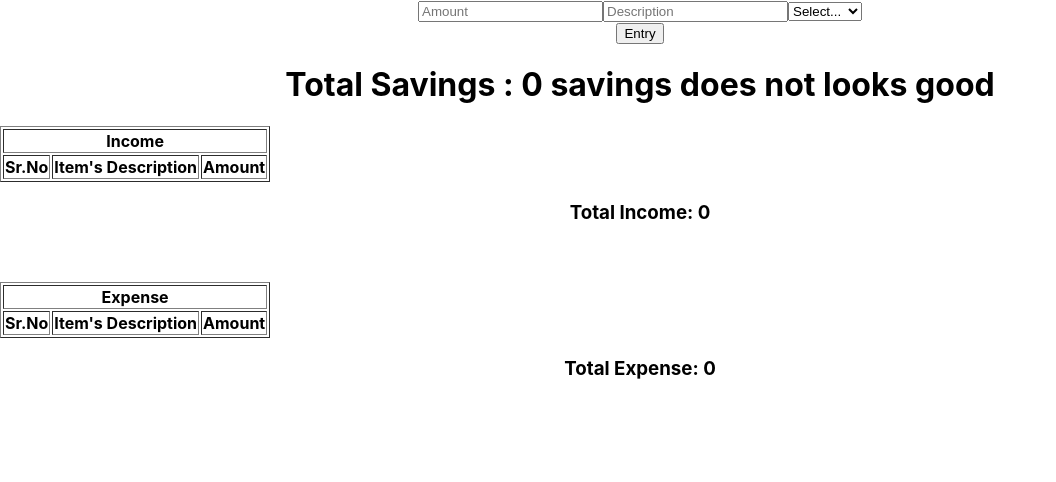
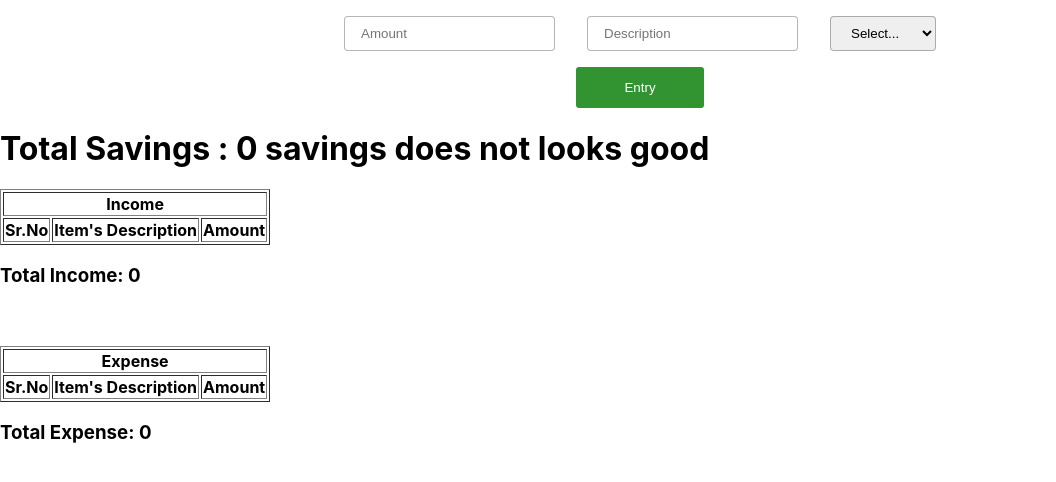
Before and after one commit to sainesh25/savings_calculator, a React (Create React App) app: page / in a window 1280 px wide. Shown: the top 482 px of the page, without its empty margins (0-1056 px from the left). Built offline with nearby package versions, Linux system fonts and the light colour scheme; the HTML template or start-up script is replaced by a standard one.

Commit message:
css files created for all components

```diff
--- a/src/App.css
+++ b/src/App.css
@@ -1,38 +1,9 @@
-.App {
-  text-align: center;
+.all-inputs {
+    display: flex;
+    justify-content: center;
 }
 
-.App-logo {
-  height: 40vmin;
-  pointer-events: none;
+.button-section {
+    display: flex;
+    justify-content: center;
 }
-
-@media (prefers-reduced-motion: no-preference) {
-  .App-logo {
-    animation: App-logo-spin infinite 20s linear;
-  }
-}
-
-.App-header {
-  background-color: #282c34;
-  min-height: 100vh;
-  display: flex;
-  flex-direction: column;
-  align-items: center;
-  justify-content: center;
-  font-size: calc(10px + 2vmin);
-  color: white;
-}
-
-.App-link {
-  color: #61dafb;
-}
-
-@keyframes App-logo-spin {
-  from {
-    transform: rotate(0deg);
-  }
-  to {
-    transform: rotate(360deg);
-  }
-}
--- a/src/App.js
+++ b/src/App.js
@@ -1,4 +1,3 @@
-import logo from './logo.svg';
 import './App.css';
 
 import Input from './components/Input/Input';
@@ -15,27 +14,27 @@ function App() {
         amount: '',
         description: '',
         type: '',
-        income:[],
-        expense : [],
+        income: [],
+        expense: [],
         totalSavings: 0,
         totalIncome: 0,
         totalExpense: 0,
         message: ``
     });
 
-    if(state.totalSavings < 0){
+    if (state.totalSavings < 0) {
         state.totalSavings = 0;
     }
 
-    const handleInputChange = function(e){
+    const handleInputChange = function (e) {
         updateState({
             ...state,
-            [e.target.name] : e.target.value,
+            [e.target.name]: e.target.value,
         })
     }
 
-    const addNewEntry = () =>{
-        if(state.type == 1){
+    const addNewEntry = () => {
+        if (state.type == 1) {
             let newEntry = {};
             newEntry.srNo = state.income.length + 1
             newEntry.amount = state.amount;
@@ -46,13 +45,13 @@ function App() {
 
             updateState({
                 ...state,
-                income:[...state.income, newEntry],
-                totalIncome : totalInc,
-                totalSavings : totalSavings,
+                income: [...state.income, newEntry],
+                totalIncome: totalInc,
+                totalSavings: totalSavings,
 
             });
         }
-        else if (state.type == 2){
+        else if (state.type == 2) {
             let newEntry = {}
             newEntry.srNo = state.expense.length + 1;
             newEntry.amount = state.amount;
@@ -64,9 +63,9 @@ function App() {
 
             updateState({
                 ...state,
-                expense : [...state.expense, newEntry],
-                totalExpense : totalExp,
-                totalSavings : totalSavings,
+                expense: [...state.expense, newEntry],
+                totalExpense: totalExp,
+                totalSavings: totalSavings,
             })
         }
     }
@@ -75,21 +74,28 @@ function App() {
 
     return (
         <div className="App">
-        <Input name='amount' type='number' placeholder='Amount' val={state.amount} changeFunction={handleInputChange}/>
-        <Input name='description' type='text' placeholder='Description' val={state.description} changeFunction={handleInputChange}/>
-        <Dropdown name='type' changeFunction={handleInputChange}/>
+            <div className='all-inputs'>
 
-        <br/>
-        <Button changeFunction2={addNewEntry} name='Entry'/>
+                <Input name='amount' type='number' placeholder='Amount' val={state.amount} changeFunction={handleInputChange} />
+                <Input name='description' type='text' placeholder='Description' val={state.description} changeFunction={handleInputChange} />
+                <Dropdown name='type' changeFunction={handleInputChange} />
+            </div>
 
-        <TotalSavingHeading saving={state.totalSavings} val={(state.totalSavings <= 2000)? 'savings does not looks good': 'savings looks good'}/>
+            <div className='button-section'>
+                <Button changeFunction2={addNewEntry} name='Entry' />
+            </div>
 
-        <Table data={state.income} tablename="Income"/>
+            <TotalSavingHeading saving={state.totalSavings} val={(state.totalSavings <= 2000) ? 'savings does not looks good' : 'savings looks good'} />
+
+        <div className='income-exp-table'>
+
+            <Table data={state.income} tablename="Income" />
             <h3>Total Income: {state.totalIncome}</h3>
-        <br/>
-        <br/>
-        <Table data={state.expense} tablename="Expense"/>
+            <br />
+            <br />
+            <Table data={state.expense} tablename="Expense" />
             <h3>Total Expense: {state.totalExpense}</h3>
+        </div>
 
         </div>
     );
--- /dev/null
+++ b/src/components/Button/Button.css
@@ -0,0 +1,7 @@
+button{
+    background-color: rgb(49, 148, 49);
+    color: white;
+    border: none;
+    border-radius: 3px;
+    padding: .8rem 3rem;
+}
--- a/src/components/Button/Button.jsx
+++ b/src/components/Button/Button.jsx
@@ -1,4 +1,4 @@
-
+import './Button.css'
 
 function Button(props){
     return (
--- /dev/null
+++ b/src/components/Dropdown/Dropdown.css
@@ -0,0 +1,7 @@
+select{
+    padding: .5rem 1rem;
+    /* background-color: ; */
+    border: 1px solid rgba(0, 0, 0, 0.288);
+    border-radius: 4px;
+    margin: 1rem;
+}
--- a/src/components/Dropdown/Dropdown.jsx
+++ b/src/components/Dropdown/Dropdown.jsx
@@ -1,4 +1,4 @@
-
+import "./Dropdown.css";
 
 
 
--- /dev/null
+++ b/src/components/Input/Input.css
@@ -0,0 +1,8 @@
+input{
+    padding: .5rem 1rem;
+    /* background-color: ; */
+    border: 1px solid rgba(0, 0, 0, 0.288);
+    border-radius: 4px;
+    margin: 1rem;
+
+}
--- a/src/components/Input/Input.jsx
+++ b/src/components/Input/Input.jsx
@@ -1,5 +1,4 @@
-
-
+import './Input.css';
 
 function Input(props){
     return (
--- a/src/components/Table/Table.jsx
+++ b/src/components/Table/Table.jsx
@@ -9,10 +9,10 @@ function Table(props) {
         <table border={1}>
             <thead>
 
-            <tr>
+            <tr key={1}>
                 <th colSpan={3}>{props.tablename}</th>
             </tr>
-            <tr>
+            <tr key={2}>
                 <th>Sr.No</th>
                 <th>Item's Description</th>
                 <th>Amount</th>
```
Also changed, not shown: src/components/Table/Table.css (added), src/components/TotalSavingHeading/TotalSavingHeading.css (added). Lines whose indentation alone changed are shown as unchanged.
